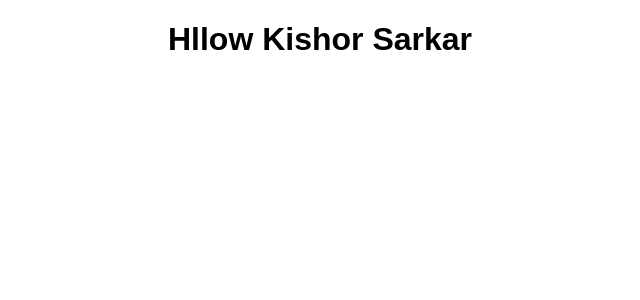
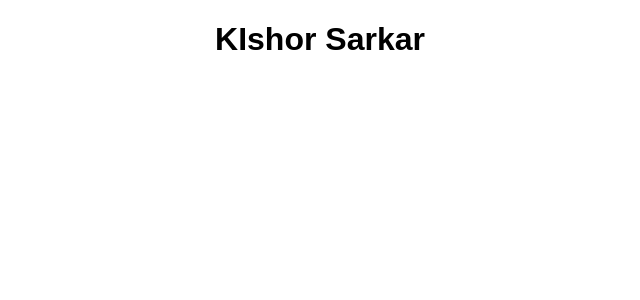
Before and after one commit to gostgmaer/react-new, a React (Create React App) app in the folder my-app/: page / in a window 1280 px wide. Shown: the top 300 px of the page, without its empty margins (320-960 px from the left). Built offline with nearby package versions, Linux system fonts and the light colour scheme.

Commit message:
ELement Create Content

```diff
--- a/my-app/src/App.js
+++ b/my-app/src/App.js
@@ -2,12 +2,17 @@
 import logo from './logo.svg';
 import './App.css';
 import Greet from "./components/Creet";
+import Welcome from "./components/welcome";
+import Hllow from "./components/hllow";
 class App extends Component {
   render() {
     return (
       <div className="App">
-      <Greet/>
+      {/* <Greet/>
 
+      <Welcome /> */}
+
+        <Hllow/>
       </div>
     );
   }
--- a/my-app/src/components/Creet.js
+++ b/my-app/src/components/Creet.js
@@ -3,4 +3,4 @@
 //     return <h1>Hllow Kishor</h1>
 // }
 const Greet =() => <h1>Hllow Kishor Sarkar</h1>
-export default Greet
+export default Greet;
--- /dev/null
+++ b/my-app/src/components/hllow.js
@@ -0,0 +1,12 @@
+import React from "react";
+
+const hellow = () => {
+    // return(
+    //     <div>
+    //         <h1>This is RJX component</h1>
+    //     </div>
+    // )
+    return React.createElement('div', {id:"divhllow"}, React.createElement('h1', null, 'KIshor Sarkar'))
+}
+
+export default hellow;
--- /dev/null
+++ b/my-app/src/components/welcome.js
@@ -0,0 +1,14 @@
+
+import React, { Component } from "react";
+
+
+
+
+class welcome extends Component{
+    render(){
+        return <h1>Class Component</h1>
+    }
+}
+
+
+export default welcome;
```
